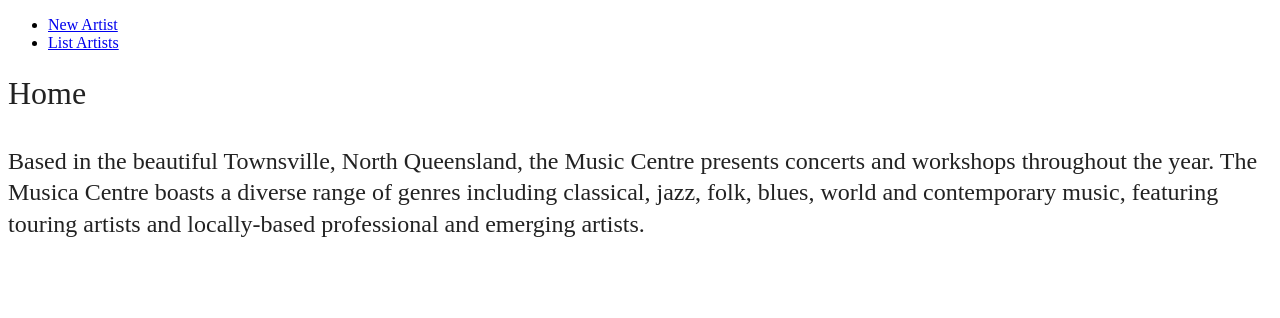
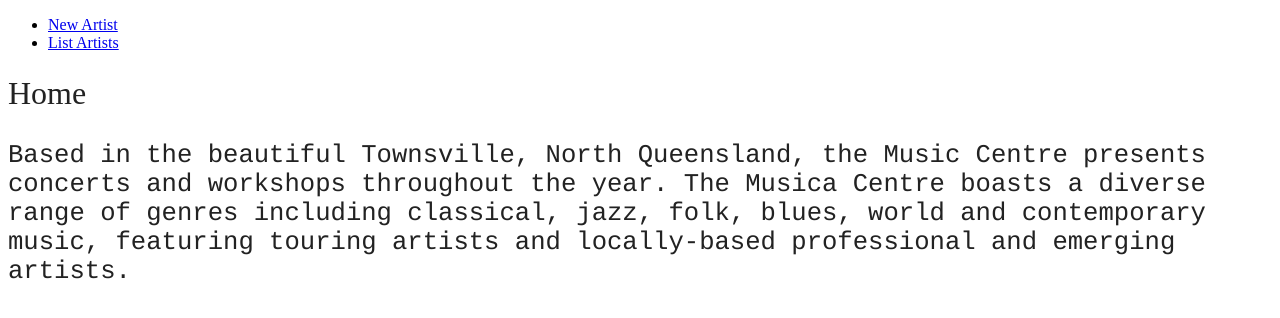
Before and after one commit to saltyeyes/Assignment2, a PHP site: page / in a window 1280 px wide. Shown: the top 318 px of the page. Run offline with PHP 8.4, Linux system fonts and the light colour scheme.

Commit message:
CSS and home

```diff
--- a/css/style.css
+++ b/css/style.css
@@ -24,5 +24,12 @@ h1, h2, h3, h4, h5, h6 {
 }
 
 h2 {
-    margin-top: 1.3em;
+    color: #222;
+    font-weight: 300;
+    line-height: 1.3em;
 }
+p  {
+    color: #222;
+    font-family:courier;
+    font-size:160%;
+}
--- a/index.php
+++ b/index.php
@@ -7,7 +7,7 @@
 
 <h1> Home </h1>
 <body>
-    <h2>Based in the beautiful Townsville, North Queensland, the Music Centre presents concerts and workshops throughout the year. The Musica Centre boasts  a diverse range of genres including classical, jazz, folk, blues, world and contemporary music, featuring touring artists and locally-based professional and emerging artists.</h2>
+    <p>Based in the beautiful Townsville, North Queensland, the Music Centre presents concerts and workshops throughout the year. The Musica Centre boasts  a diverse range of genres including classical, jazz, folk, blues, world and contemporary music, featuring touring artists and locally-based professional and emerging artists.</p>
 
 </body>
 
```
